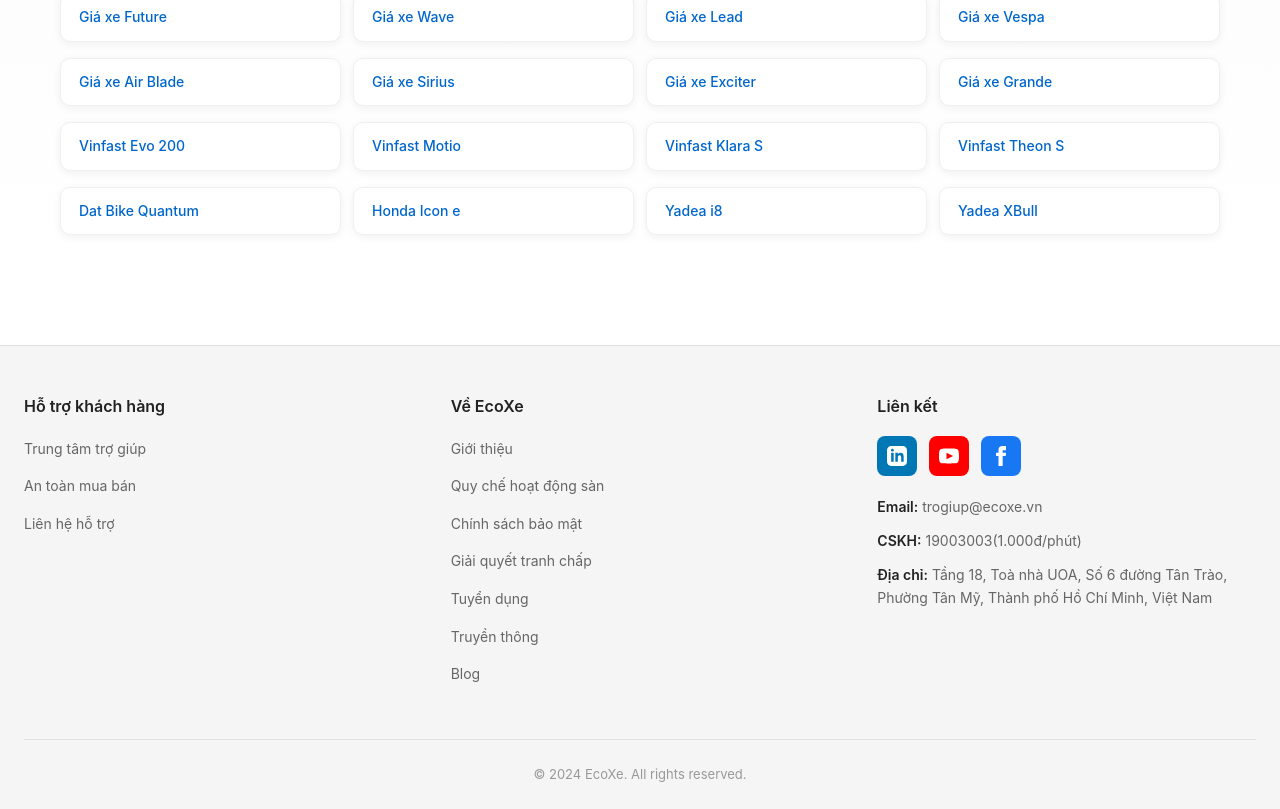
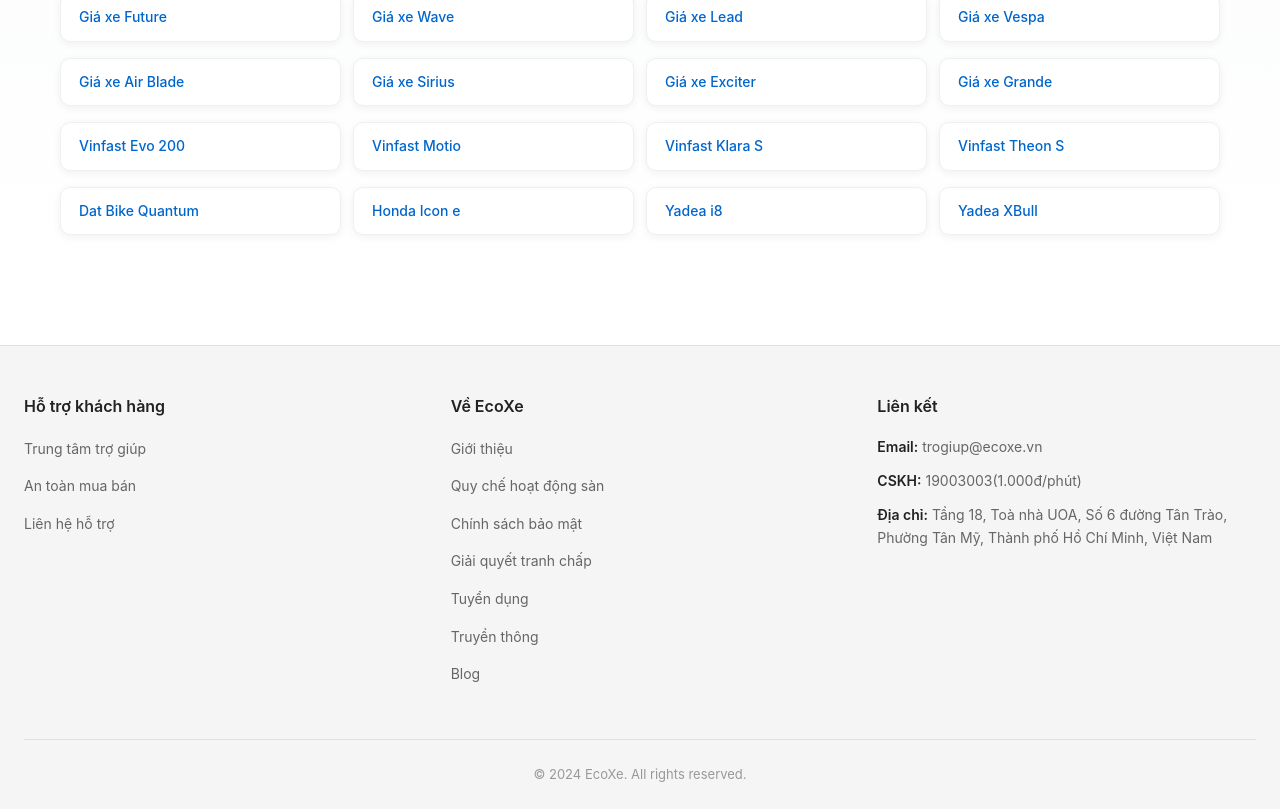
Before and after one commit to tan213123/FE_Second-hand-EV-Battery-Trading-Platform, a React (Vite) app: page /oto in a window 1280 px wide. Shown: the part 4427-5236 px from the top of the page. Built offline with nearby package versions, Linux system fonts and the light colour scheme.

Commit message:
update footer

```diff
--- a/src/components/Footer/index.jsx
+++ b/src/components/Footer/index.jsx
@@ -1,23 +1,4 @@
 import './index.scss'
-
-// Social Media Icons
-const LinkedInIcon = () => (
-  <svg width="24" height="24" viewBox="0 0 24 24" fill="white">
-    <path d="M19 0h-14c-2.761 0-5 2.239-5 5v14c0 2.761 2.239 5 5 5h14c2.762 0 5-2.239 5-5v-14c0-2.761-2.238-5-5-5zm-11 19h-3v-11h3v11zm-1.5-12.268c-.966 0-1.75-.79-1.75-1.764s.784-1.764 1.75-1.764 1.75.79 1.75 1.764-.783 1.764-1.75 1.764zm13.5 12.268h-3v-5.604c0-3.368-4-3.113-4 0v5.604h-3v-11h3v1.765c1.396-2.586 7-2.777 7 2.476v6.759z"/>
-  </svg>
-)
-
-const YouTubeIcon = () => (
-  <svg width="24" height="24" viewBox="0 0 24 24" fill="white">
-    <path d="M19.615 3.184c-3.604-.246-11.631-.245-15.23 0-3.897.266-4.356 2.62-4.385 8.816.029 6.185.484 8.549 4.385 8.816 3.6.245 11.626.246 15.23 0 3.897-.266 4.356-2.62 4.385-8.816-.029-6.185-.484-8.549-4.385-8.816zm-10.615 12.816v-8l8 3.993-8 4.007z"/>
-  </svg>
-)
-
-const FacebookIcon = () => (
-  <svg width="24" height="24" viewBox="0 0 24 24" fill="white">
-    <path d="M9 8h-3v4h3v12h5v-12h3.642l.358-4h-4v-1.667c0-.955.192-1.333 1.115-1.333h2.885v-5h-3.808c-3.596 0-5.192 1.583-5.192 4.615v3.385z"/>
-  </svg>
-)
 
 function Footer() {
   return (
@@ -51,17 +32,6 @@
           {/* Column 3: Liên kết */}
           <div className="footer-column">
             <h3 className="footer-title">Liên kết</h3>
-            <div className="social-links">
-              <a href="#" className="social-btn linkedin" aria-label="LinkedIn">
-                <LinkedInIcon />
-              </a>
-              <a href="#" className="social-btn youtube" aria-label="YouTube">
-                <YouTubeIcon />
-              </a>
-              <a href="#" className="social-btn facebook" aria-label="Facebook">
-                <FacebookIcon />
-              </a>
-            </div>
             <div className="contact-info">
               <p className="contact-item">
                 <strong>Email:</strong> <a href="mailto:trogiup@ecoxe.vn">trogiup@ecoxe.vn</a>
--- a/src/components/Footer/index.scss
+++ b/src/components/Footer/index.scss
@@ -43,46 +43,6 @@
             color: #222;
           }
         }
-      }
-    }
-  }
-
-  // Social Links Section
-  .social-links {
-    display: flex;
-    gap: 12px;
-    margin-bottom: 20px;
-
-    .social-btn {
-      width: 40px;
-      height: 40px;
-      display: flex;
-      align-items: center;
-      justify-content: center;
-      border-radius: 8px;
-      transition: transform 0.2s, opacity 0.2s;
-      cursor: pointer;
-
-      &:hover {
-        transform: translateY(-2px);
-        opacity: 0.9;
-      }
-
-      &.linkedin {
-        background-color: #0077B5;
-      }
-
-      &.youtube {
-        background-color: #FF0000;
-      }
-
-      &.facebook {
-        background-color: #1877F2;
-      }
-
-      svg {
-        width: 20px;
-        height: 20px;
       }
     }
   }
```
